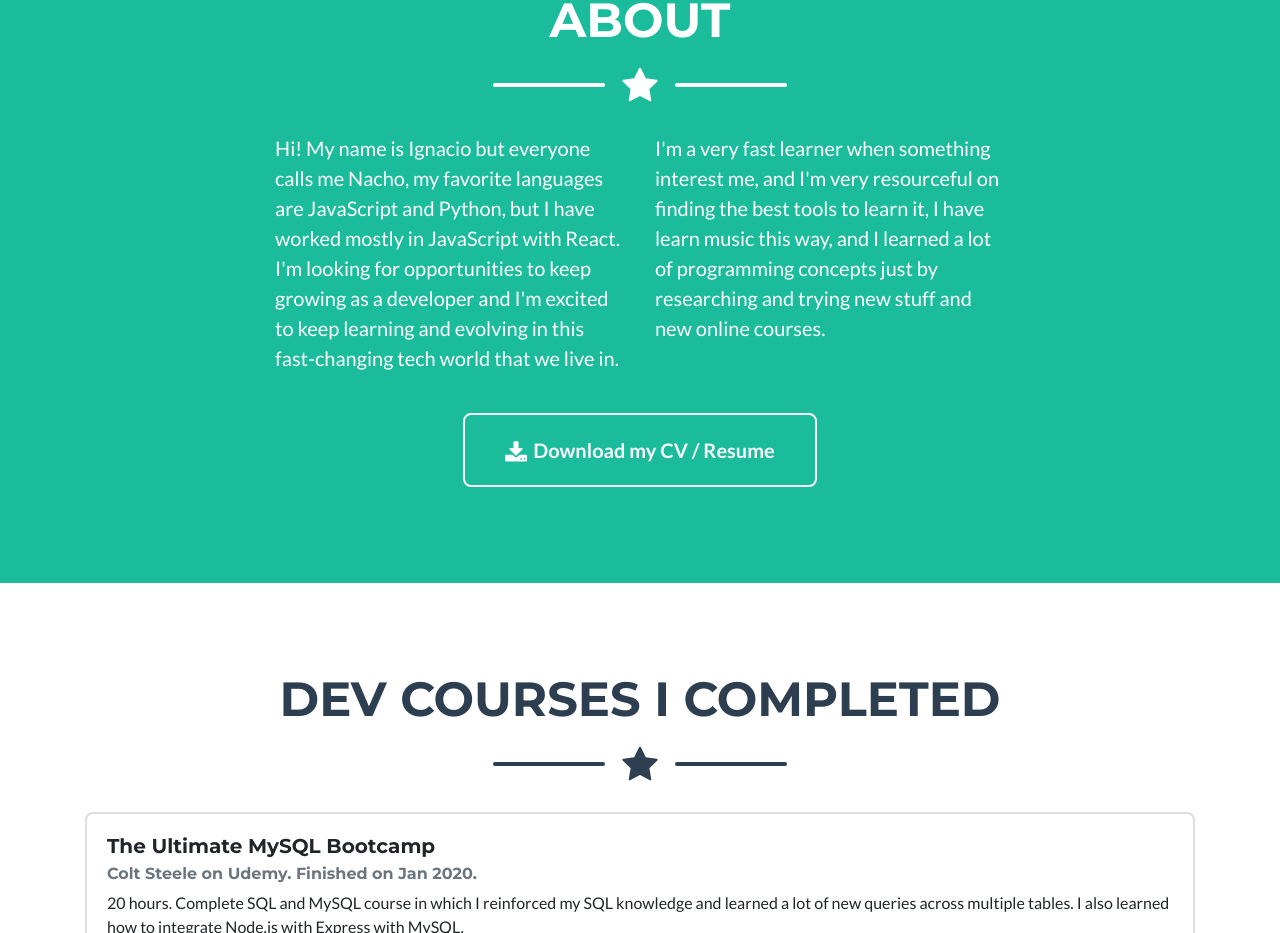
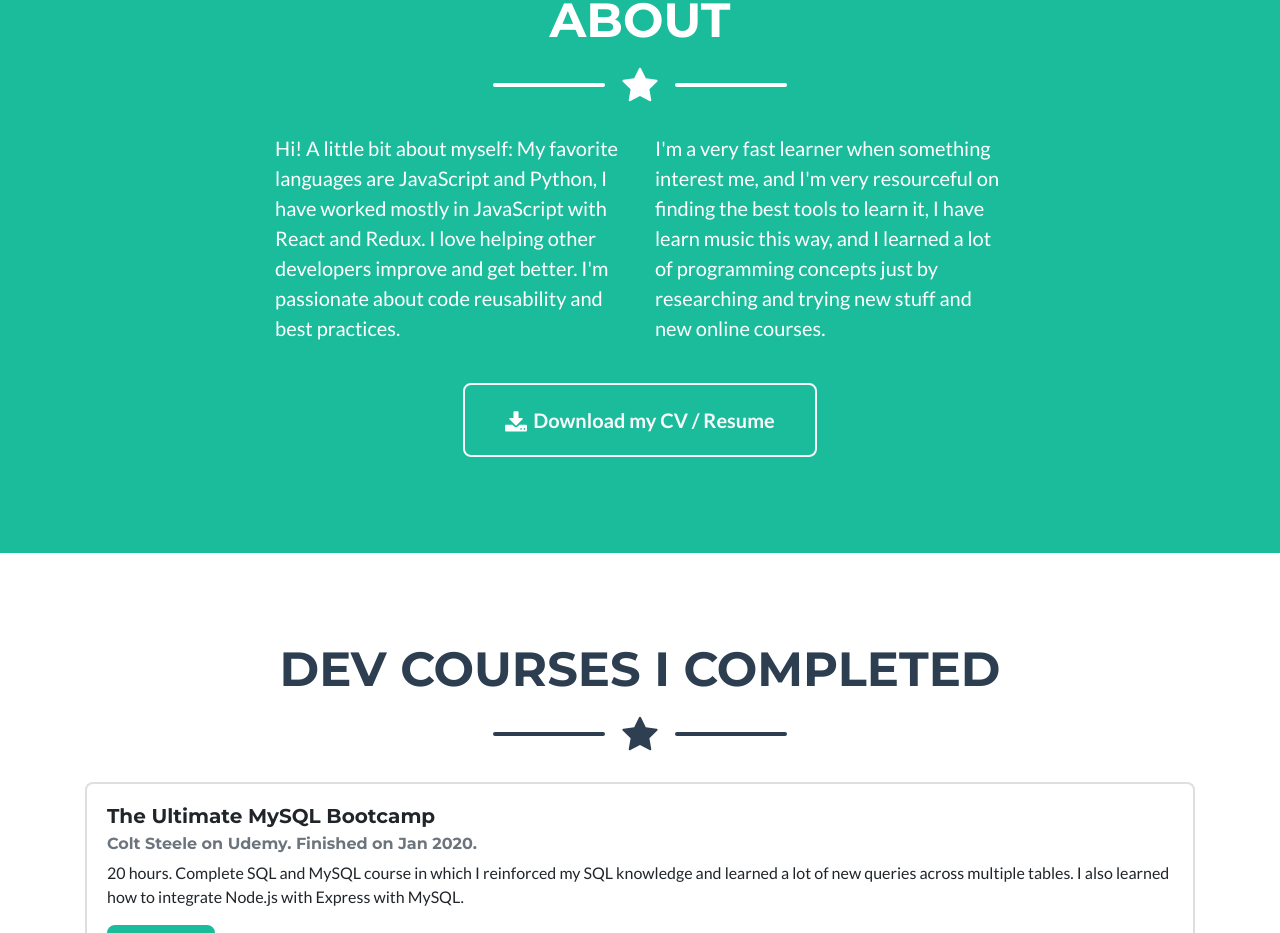
Before and after one commit to nachoiacovino/webdev-portfolio, a React (Create React App) app: page / in a window 1280 px wide. Shown: the part 1577-2510 px from the top of the page. Built offline with nearby package versions, Linux system fonts and the light colour scheme.

Commit message:
Modify about

```diff
--- a/src/components/About/About.js
+++ b/src/components/About/About.js
@@ -18,11 +18,11 @@ const About = () => {
           <div className='row'>
             <div className='ml-auto col-lg-4'>
               <p className='lead'>
-                Hi! My name is Ignacio but everyone calls me Nacho, my favorite
-                languages are JavaScript and Python, but I have worked mostly in
-                JavaScript with React. I'm looking for opportunities to keep
-                growing as a developer and I'm excited to keep learning and
-                evolving in this fast-changing tech world that we live in.
+                Hi! A little bit about myself: My favorite languages are
+                JavaScript and Python, I have worked mostly in JavaScript with
+                React and Redux. I love helping other developers improve and get
+                better. I'm passionate about code reusability and best
+                practices.
               </p>
             </div>
             <div className='mr-auto col-lg-4'>
```
